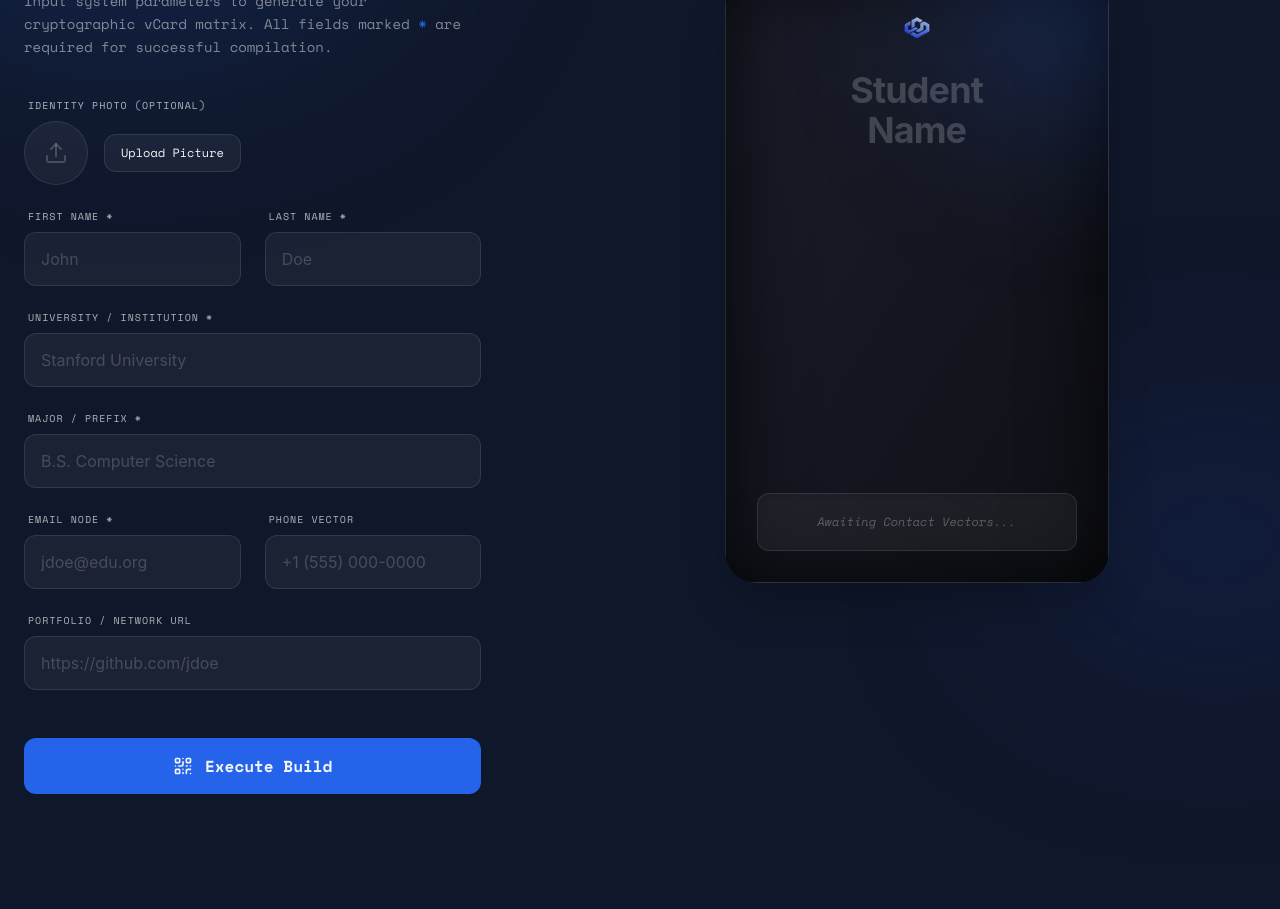
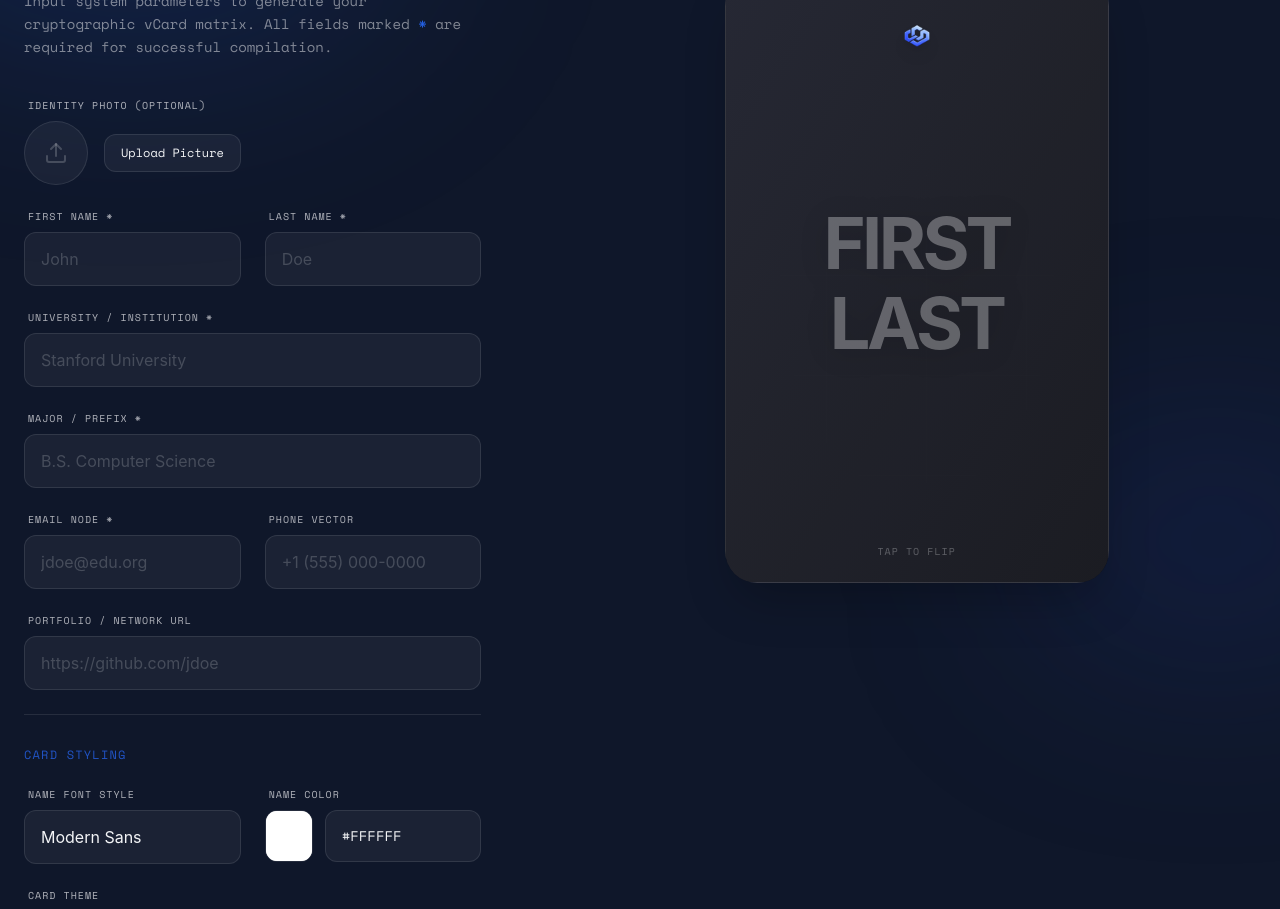
Before and after one commit to Rayyan-x95/EduCard, a React (Vite) app in the folder frontend/: page /generate in a window 1280 px wide. Shown: the part 220-1129 px from the top of the page. Built offline with nearby package versions, Linux system fonts and the light colour scheme.

Commit message:
feat: Restructure ID card layout for full-photo front face and add custom styling options

```diff
--- a/frontend/src/pages/GeneratorPage.jsx
+++ b/frontend/src/pages/GeneratorPage.jsx
@@ -16,6 +16,38 @@ export const GeneratorPage = () => {
   const [result, setResult] = useState(null);
   const [profilePic, setProfilePic] = useState(null);
   const [isFlipped, setIsFlipped] = useState(false);
+
+  // Customization States
+  const [nameFont, setNameFont] = useState('font-sans');
+  const [nameColor, setNameColor] = useState('#ffffff');
+  const [cardTheme, setCardTheme] = useState('dark-glass');
+
+  const themes = {
+    'dark-glass': {
+      bg: 'bg-gradient-to-br from-[#1a1c29] to-[#0f1016]',
+      overlay: 'bg-black/40 backdrop-blur-[2px]',
+      text: 'text-light',
+      inner: 'bg-light/5 border-light/10 shadow-[inner_0_0_80px_rgba(0,0,0,0.8)]'
+    },
+    'light-glass': {
+      bg: 'bg-gradient-to-br from-white to-gray-200',
+      overlay: 'bg-white/30 backdrop-blur-[2px]',
+      text: 'text-dark',
+      inner: 'bg-dark/5 border-dark/10 shadow-[inner_0_0_80px_rgba(255,255,255,0.8)]'
+    },
+    'primary-tint': {
+      bg: 'bg-gradient-to-br from-primary to-blue-900',
+      overlay: 'bg-primary/40 backdrop-blur-[2px] mix-blend-multiply',
+      text: 'text-white',
+      inner: 'bg-white/10 border-white/20'
+    }
+  };
+
+  const fonts = [
+    { value: 'font-sans', label: 'Modern Sans' },
+    { value: 'font-serif', label: 'Elegant Serif' },
+    { value: 'font-mono', label: 'Technical Mono' },
+  ];
 
   const handleImageUpload = (e) => {
     if (e.target.files && e.target.files[0]) {
@@ -150,6 +182,65 @@ export const GeneratorPage = () => {
                 <input type="url" name="portfolio" value={formData.portfolio} onChange={handleChange} className="w-full bg-light/5 border border-light/10 rounded-xl px-4 py-3.5 font-sans text-base focus:border-primary focus:bg-light/10 focus:outline-none transition-all placeholder:text-light/20" placeholder="https://github.com/jdoe" />
               </div>
 
+              {/* Customization Options */}
+              <div className="pt-8 mt-8 border-t border-light/10 space-y-6">
+                <h3 className="font-mono text-xs uppercase tracking-widest text-primary/80 mb-4">Card Styling</h3>
+
+                <div className="grid grid-cols-1 sm:grid-cols-2 gap-6">
+                  {/* Font Style Selection */}
+                  <div className="space-y-2">
+                    <label className="block font-mono text-[10px] uppercase tracking-widest text-light/70 ml-1">Name Font Style</label>
+                    <select
+                      value={nameFont}
+                      onChange={(e) => setNameFont(e.target.value)}
+                      className="w-full bg-light/5 border border-light/10 rounded-xl px-4 py-3.5 font-sans text-base focus:border-primary focus:bg-light/10 focus:outline-none transition-all text-light appearance-none"
+                    >
+                      {fonts.map(font => (
+                        <option key={font.value} value={font.value} className="bg-dark text-light">{font.label}</option>
+                      ))}
+                    </select>
+                  </div>
+
+                  {/* Name Color Selection */}
+                  <div className="space-y-2">
+                    <label className="block font-mono text-[10px] uppercase tracking-widest text-light/70 ml-1">Name Color</label>
+                    <div className="flex gap-3 h-[52px]">
+                      <div className="w-12 h-full rounded-xl border border-light/10 overflow-hidden shrink-0">
+                        <input
+                          type="color"
+                          value={nameColor}
+                          onChange={(e) => setNameColor(e.target.value)}
+                          className="w-16 h-16 -ml-2 -mt-2 cursor-pointer"
+                        />
+                      </div>
+                      <input
+                        type="text"
+                        value={nameColor}
+                        onChange={(e) => setNameColor(e.target.value)}
+                        className="w-full bg-light/5 border border-light/10 rounded-xl px-4 py-3 font-mono text-sm focus:border-primary focus:bg-light/10 focus:outline-none transition-all text-light uppercase"
+                      />
+                    </div>
+                  </div>
+                </div>
+
+                {/* Theme Selection */}
+                <div className="space-y-2">
+                  <label className="block font-mono text-[10px] uppercase tracking-widest text-light/70 ml-1">Card Theme</label>
+                  <div className="grid grid-cols-3 gap-3">
+                    {Object.keys(themes).map((themeKey) => (
+                      <button
+                        key={themeKey}
+                        type="button"
+                        onClick={() => setCardTheme(themeKey)}
+                        className={`py-3 rounded-xl border font-mono text-xs transition-all ${cardTheme === themeKey ? 'bg-primary/20 border-primary text-primary' : 'bg-light/5 border-light/10 text-light/50 hover:border-light/30'}`}
+                      >
+                        {themeKey.replace('-', ' ')}
+                      </button>
+                    ))}
+                  </div>
+                </div>
+              </div>
+
               <div className="pt-6">
                 <button
                   type="submit"
@@ -194,31 +285,72 @@ export const GeneratorPage = () => {
 
                   {/* FRONT FACE */}
                   <div className="absolute inset-0 w-full h-full rounded-[2rem] overflow-hidden [backface-visibility:hidden]">
-                    {/* Card Background / Texture */}
-                    <div className="absolute inset-0 bg-gradient-to-br from-[#1a1c29] to-[#0f1016] border border-light/10 shadow-[inset_0_0_80px_rgba(0,0,0,0.8)] z-0"></div>
-                    <div className="absolute top-0 right-0 w-64 h-64 bg-primary/20 blur-[80px] rounded-full translate-x-1/3 -translate-y-1/3 z-0 pointer-events-none"></div>
+                    {/* Background Picture or Fallback Theme */}
+                    {profilePic ? (
+                      <div className="absolute inset-0 z-0">
+                        <img src={profilePic} alt="Background" className="w-full h-full object-cover" />
+                        <div className={`absolute inset-0 ${themes[cardTheme].overlay}`}></div>
+                      </div>
+                    ) : (
+                      <div className={`absolute inset-0 z-0 ${themes[cardTheme].bg} border border-light/10`}>
+                        <div className="absolute inset-0 bg-[linear-gradient(rgba(255,255,255,0.03)_1px,transparent_1px),linear-gradient(90deg,rgba(255,255,255,0.03)_1px,transparent_1px)] bg-[size:100px_100px] [mask-image:radial-gradient(ellipse_80%_80%_at_50%_50%,#000_20%,transparent_100%)] opacity-20"></div>
+                      </div>
+                    )}
+
+                    {/* Inner Shadow / Frame */}
+                    <div className={`absolute inset-0 z-0 pointer-events-none rounded-[2rem] ${themes[cardTheme].inner}`}></div>
 
                     {/* Card Content - Front */}
-                    <div className="relative z-10 p-6 sm:p-8 h-full flex flex-col justify-between">
-                      {/* Top Section: Header & Name */}
-                      <div className="space-y-4">
+                    <div className={`relative z-10 p-6 sm:p-8 h-full flex flex-col items-center justify-between text-center ${themes[cardTheme].text}`}>
+
                       {/* Logo at Top */}
-                        <div className="flex justify-center mb-2">
-                          <img src="/LOGO.png" alt="EduCard Logo" className="w-12 h-12 opacity-80" />
+                      <div className="flex justify-center pt-2">
+                        <img src="/LOGO.png" alt="EduCard Logo" className={`w-12 h-12 drop-shadow-lg ${themes[cardTheme].text === 'text-dark' ? 'invert' : ''}`} />
                       </div>
 
-                        {/* Name */}
-                        <div className="text-center">
-                          <h2 className={`font-sans font-bold text-3xl sm:text-4xl tracking-tight leading-none mb-3 ${formData.firstName || formData.lastName ? 'text-light' : 'text-light/20'}`}>
-                            {formData.firstName || 'Student'} <br />
-                            {formData.lastName || 'Name'}
+                      {/* Full Screen Name */}
+                      <div className="w-full flex-1 flex flex-col justify-center pb-12">
+                         <h2
+                            className={`font-bold tracking-tighter leading-[1.1] uppercase break-words px-2 ${nameFont} ${formData.firstName || formData.lastName ? '' : 'opacity-30'}`}
+                            style={{
+                              color: nameColor,
+                              fontSize: 'clamp(2.5rem, 12cqw, 4.5rem)',
+                              textShadow: cardTheme === 'light-glass' ? '0 4px 20px rgba(0,0,0,0.1)' : '0 4px 30px rgba(0,0,0,0.5)'
+                            }}
+                          >
+                            {formData.firstName || 'FIRST'} <br />
+                            {formData.lastName || 'LAST'}
                           </h2>
+                      </div>
 
+                      {/* Small Call to action indicating flip */}
+                      <div className="absolute bottom-6 opacity-30 text-[10px] font-mono tracking-widest uppercase">
+                        Tap to flip
+                      </div>
+                    </div>
+                  </div>
+
+                  {/* BACK FACE */}
+                  <div className="absolute inset-0 w-full h-full rounded-[2rem] overflow-hidden [backface-visibility:hidden] [transform:rotateY(180deg)]">
+                    {/* Card Background / Texture */}
+                    <div className="absolute inset-0 bg-gradient-to-tl from-[#1a1c29] to-[#0f1016] border border-light/10 shadow-[inner_0_0_80px_rgba(0,0,0,0.8)] z-0"></div>
+                    <div className="absolute bottom-0 left-0 w-64 h-64 bg-primary/10 blur-[100px] rounded-full -translate-x-1/3 translate-y-1/3 z-0 pointer-events-none"></div>
+
+                    {/* Card Content - Back */}
+                    <div className="relative z-10 p-6 sm:p-8 h-full flex flex-col">
+
+                      {/* Top section: Identity Vectors */}
+                      <div className="flex-1 space-y-4">
+                         {/* Name again smaller for reference */}
+                         <div>
+                            <h3 className={`font-sans font-bold text-2xl tracking-tight text-light mb-1 ${formData.firstName || formData.lastName ? '' : 'opacity-40'}`}>
+                              {formData.firstName || 'Student'} {formData.lastName || 'Name'}
+                            </h3>
                             {/* Education */}
-                          <div className="flex flex-col items-center justify-center gap-1.5 text-light/70">
+                            <div className="flex flex-col gap-1 text-light/70">
                               {formData.university && (
                                 <p className="font-mono text-xs uppercase tracking-wider flex items-center gap-2 text-light/90">
-                                <GraduationCap className="w-4 h-4 text-primary" />
+                                  <GraduationCap className="w-3 h-3 text-primary" />
                                   {formData.university}
                                 </p>
                               )}
@@ -229,90 +361,60 @@ export const GeneratorPage = () => {
                               )}
                             </div>
                          </div>
-                      </div>
 
-                      {/* Middle Section: Profile Picture */}
-                      {profilePic ? (
-                        <div className="flex justify-center my-4 relative">
-                          <div className="absolute inset-0 bg-primary/10 blur-2xl rounded-full scale-110"></div>
-                          <div className="relative w-32 h-32 sm:w-40 sm:h-40 rounded-full bg-light/5 border border-light/10 flex items-center justify-center overflow-hidden backdrop-blur-md shadow-2xl">
-                              <img src={profilePic} alt="Profile" className="w-full h-full object-cover" />
-                          </div>
-                        </div>
-                      ) : (
-                         <div className="flex-1"></div> /* Spacer when no image */
-                      )}
-
-                      {/* Bottom Section: Contact details */}
-                      <div className="space-y-3 w-full bg-light/5 rounded-xl p-4 sm:p-5 border border-light/10 shadow-inner">
+                         {/* Contact Details Grid */}
+                         <div className="pt-4 border-t border-light/10 space-y-3">
                            {(!formData.email && !formData.phone && !formData.portfolio) ? (
-                            <div className="text-center text-light/30 font-mono text-xs italic">Awaiting Contact Vectors...</div>
+                               <div className="text-light/30 font-mono text-xs italic">Awaiting Contact Vectors...</div>
                            ) : (
                              <>
                                {formData.email && (
-                              <div className="flex items-center gap-3 text-xs font-mono transition-opacity opacity-100">
-                                <div className="w-6 h-6 rounded-full bg-light/10 border border-light/10 flex items-center justify-center shrink-0">
-                                  <Mail className="w-3 h-3 text-primary" />
-                                </div>
-                                <span className="truncate text-light/90">{formData.email}</span>
+                                 <div className="flex items-center gap-3 text-[10px] sm:text-xs font-mono text-light/90">
+                                   <div className="w-5 h-5 rounded bg-light/5 border border-light/10 flex items-center justify-center shrink-0 text-primary"><Mail className="w-3 h-3" /></div>
+                                   <span className="truncate">{formData.email}</span>
                                  </div>
                                )}
 
                                {formData.phone && (
-                              <div className="flex items-center gap-3 text-xs font-mono transition-opacity opacity-100">
-                                <div className="w-6 h-6 rounded-full bg-light/10 border border-light/10 flex items-center justify-center shrink-0">
-                                  <Phone className="w-3 h-3 text-primary" />
-                                </div>
-                                <span className="truncate text-light/90">{formData.phone}</span>
+                                 <div className="flex items-center gap-3 text-[10px] sm:text-xs font-mono text-light/90">
+                                   <div className="w-5 h-5 rounded bg-light/5 border border-light/10 flex items-center justify-center shrink-0 text-primary"><Phone className="w-3 h-3" /></div>
+                                   <span className="truncate">{formData.phone}</span>
                                  </div>
                                )}
 
                                {formData.portfolio && (
-                              <div className="flex items-center gap-3 text-xs font-mono transition-opacity opacity-100">
-                                <div className="w-6 h-6 rounded-full bg-light/10 border border-light/10 flex items-center justify-center shrink-0">
-                                  <LinkIcon className="w-3 h-3 text-primary" />
-                                </div>
-                                <span className="truncate block max-w-[200px] text-light/90">{formData.portfolio.replace(/^https?:\/\//, '')}</span>
+                                 <div className="flex items-center gap-3 text-[10px] sm:text-xs font-mono text-light/90">
+                                   <div className="w-5 h-5 rounded bg-light/5 border border-light/10 flex items-center justify-center shrink-0 text-primary"><LinkIcon className="w-3 h-3" /></div>
+                                   <span className="truncate">{formData.portfolio.replace(/^https?:\/\//, '')}</span>
                                  </div>
                                )}
                              </>
                            )}
                          </div>
                       </div>
+
+                      {/* Bottom section: Matrix Logo and QR Code side by side */}
+                      <div className="mt-auto pt-6 border-t border-light/10 flex items-end justify-between gap-4">
+                        <div className="pb-1">
+                          <img src="/LOGO.png" alt="EduCard Logo" className="w-8 h-8 opacity-80 mb-2" />
+                          <h3 className="font-sans font-bold text-lg tracking-tighter text-light leading-none">EduCard.</h3>
+                          <p className="font-mono text-[8px] tracking-widest uppercase text-primary mt-1">Verified Node</p>
                         </div>
 
-                  {/* BACK FACE */}
-                  <div className="absolute inset-0 w-full h-full rounded-[2rem] overflow-hidden [backface-visibility:hidden] [transform:rotateY(180deg)]">
-                    {/* Card Background / Texture */}
-                    <div className="absolute inset-0 bg-gradient-to-tl from-[#1a1c29] to-[#0f1016] border border-light/10 shadow-[inner_0_0_80px_rgba(0,0,0,0.8)] z-0"></div>
-                    <div className="absolute bottom-0 left-0 w-64 h-64 bg-primary/20 blur-[80px] rounded-full -translate-x-1/3 translate-y-1/3 z-0 pointer-events-none"></div>
-
-                    {/* Card Content - Back */}
-                    <div className="relative z-10 p-6 sm:p-8 h-full flex flex-col justify-center items-center">
-                      <div className="text-center mb-8">
-                        <img src="/LOGO.png" alt="EduCard Logo" className="w-16 h-16 opacity-80 mx-auto mb-4" />
-                        <h3 className="font-sans font-bold text-2xl tracking-tighter text-light mb-1">EduCard.</h3>
-                        <p className="font-mono text-[10px] tracking-widest uppercase text-light/30">Identity Matrix</p>
-                      </div>
-
-                      <div className="relative w-48 h-48 sm:w-56 sm:h-56 rounded-2xl bg-white/5 border border-light/10 flex items-center justify-center overflow-hidden backdrop-blur-md shadow-2xl relative">
-                        {/* Inner glowing element for back side matrix */}
-                        <div className="absolute inset-0 bg-primary/10 blur-xl rounded-full scale-125"></div>
+                        <div className="relative w-28 h-28 sm:w-32 sm:h-32 rounded-xl bg-white/5 border border-light/10 flex items-center justify-center overflow-hidden shrink-0">
                           {result ? (
-                          <div className="absolute inset-0 w-full h-full bg-white p-3 sm:p-4 z-10 animate-in zoom-in duration-300">
+                            <div className="absolute inset-0 w-full h-full bg-white p-2 z-10">
                               <img src={result} alt="vCard QR" className="w-full h-full object-contain" />
                             </div>
                           ) : (
-                          <div className="text-center p-4 z-10">
-                            <QrCode className="w-12 h-12 text-light/20 mx-auto mb-3" strokeWidth={1} />
-                            <div className="text-[10px] font-mono text-light/30 uppercase tracking-widest leading-tight">Awaiting Build</div>
+                            <div className="text-center p-2 z-10">
+                              <QrCode className="w-6 h-6 text-light/20 mx-auto mb-1" strokeWidth={1} />
+                              <div className="text-[8px] font-mono text-light/30 uppercase tracking-widest leading-tight">Awaiting<br/>Build</div>
                             </div>
                           )}
                         </div>
+                      </div>
 
-                      <p className="font-mono text-[10px] uppercase tracking-widest text-light/30 mt-10 text-center px-4 leading-relaxed">
-                        Scan matrix to import verified identity parameters to local node.
-                      </p>
                     </div>
                   </div>
 
```
Lines whose indentation alone changed are shown as unchanged.
